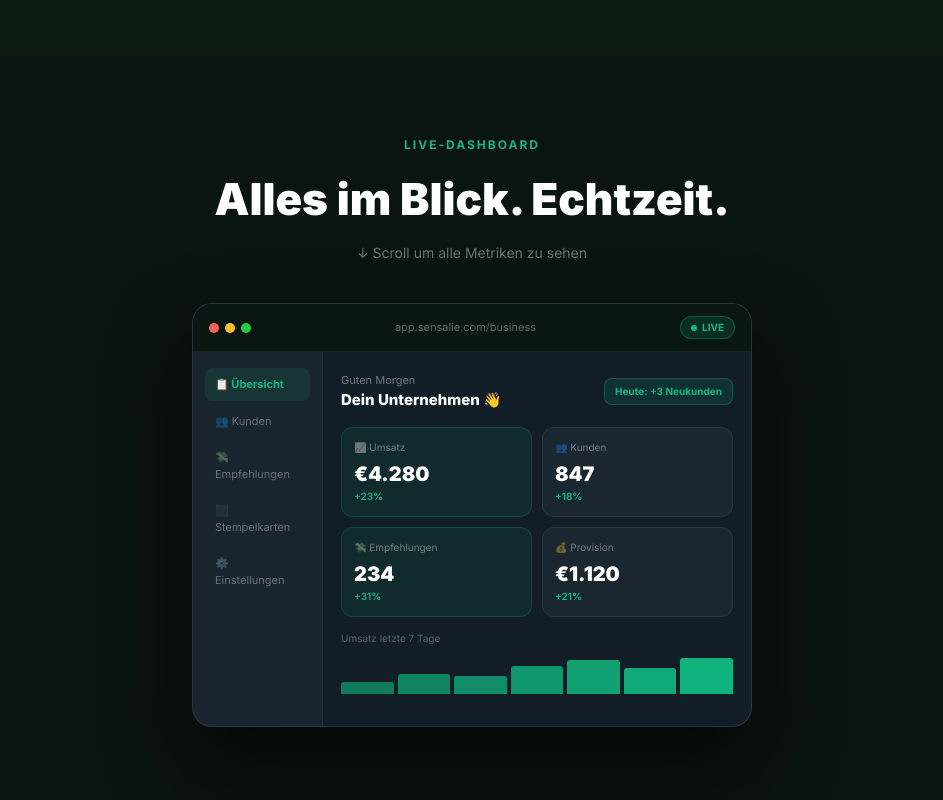
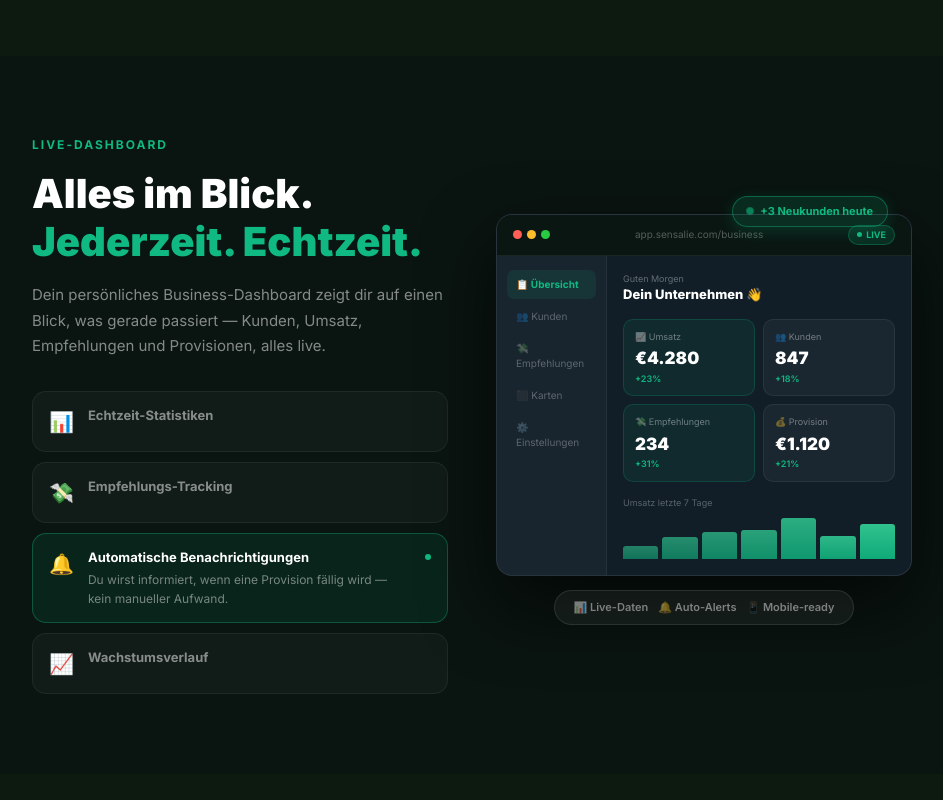
Before and after one commit to josiias/untitled-app, a React (Vite) app: page /for-business in a window 1280 px wide. Shown: the part 1320-2120 px from the top of the page, without its empty margins (168-1111 px from the left). Built offline with nearby package versions, Linux system fonts and the light colour scheme; no server answers.

Commit message:
File changes

```diff
--- a/src/pages/ForBusiness.jsx
+++ b/src/pages/ForBusiness.jsx
@@ -147,52 +147,205 @@ function StatsSection() {
 }
 
 // ── Dashboard Preview ──────────────────────────────────────────────────────────
-function DashboardPreview({ highlightText }) {
+const DASHBOARD_FEATURES = [
+  { icon: "📊", title: "Echtzeit-Statistiken", desc: "Sieh sofort, wie viele Kunden heute gestempelt haben — live, ohne Verzögerung." },
+  { icon: "💸", title: "Empfehlungs-Tracking", desc: "Verfolge jeden Kunden, der durch eine Empfehlung zu dir kam, und wie viel Provision ausgelöst wurde." },
+  { icon: "🔔", title: "Automatische Benachrichtigungen", desc: "Du wirst informiert, wenn eine Provision fällig wird — kein manueller Aufwand." },
+  { icon: "📈", title: "Wachstumsverlauf", desc: "Sieh auf einen Blick, wie sich Umsatz und Kundenzahl Woche für Woche entwickeln." },
+];
+
+function DashboardPreview() {
+  const [activeFeature, setActiveFeature] = useState(0);
+  const [visible, setVisible] = useState(false);
+  const [barHeights, setBarHeights] = useState([30,50,45,70,85,65,90]);
+  const ref = useRef(null);
+
+  useEffect(() => {
+    const obs = new IntersectionObserver(([e]) => { if (e.isIntersecting) setVisible(true); }, { threshold: 0.3 });
+    if (ref.current) obs.observe(ref.current);
+    return () => obs.disconnect();
+  }, []);
+
+  // Cycle through features
+  useEffect(() => {
+    const t = setInterval(() => setActiveFeature(i => (i + 1) % DASHBOARD_FEATURES.length), 3000);
+    return () => clearInterval(t);
+  }, []);
+
+  // Animate bars when visible
+  useEffect(() => {
+    if (!visible) return;
+    const t = setInterval(() => {
+      setBarHeights(prev => prev.map(h => {
+        const delta = (Math.random() - 0.5) * 20;
+        return Math.max(20, Math.min(95, h + delta));
+      }));
+    }, 2200);
+    return () => clearInterval(t);
+  }, [visible]);
+
+  const f = DASHBOARD_FEATURES[activeFeature];
+
   return (
-    <div style={{ background: "#111e28", borderRadius: 20, border: "1px solid rgba(255,255,255,0.1)", overflow: "hidden", boxShadow: "0 40px 80px rgba(0,0,0,0.6)", maxWidth: 560, margin: "0 auto" }}>
-      <div style={{ background: "#0a1612", padding: "12px 16px", display: "flex", alignItems: "center", gap: 12, borderBottom: "1px solid rgba(255,255,255,0.07)" }}>
-        <div style={{ display: "flex", gap: 6 }}>
-          {["#FF5F57","#FFBD2E","#28CA41"].map(c => <div key={c} style={{ width: 10, height: 10, borderRadius: "50%", background: c }} />)}
+    <div ref={ref} style={{ maxWidth: 880, margin: "0 auto" }}>
+      <div style={{
+        display: "grid", gridTemplateColumns: "1fr 1fr", gap: 48, alignItems: "center",
+      }}
+        className="dash-grid"
+      >
+        {/* Left: explanation text */}
+        <div>
+          <div style={{ fontSize: 12, fontWeight: 700, color: "#10B981", letterSpacing: 2, textTransform: "uppercase", marginBottom: 16 }}>LIVE-DASHBOARD</div>
+          <h2 style={{ fontSize: "clamp(26px,4vw,40px)", fontWeight: 900, margin: "0 0 16px", lineHeight: 1.2 }}>
+            Alles im Blick.<br /><span style={{ color: "#10B981" }}>Jederzeit. Echtzeit.</span>
+          </h2>
+          <p style={{ fontSize: 15, color: "rgba(255,255,255,0.5)", lineHeight: 1.7, margin: "0 0 32px" }}>
+            Dein persönliches Business-Dashboard zeigt dir auf einen Blick, was gerade passiert — Kunden, Umsatz, Empfehlungen und Provisionen, alles live.
+          </p>
+
+          {/* Feature tabs */}
+          <div style={{ display: "flex", flexDirection: "column", gap: 10 }}>
+            {DASHBOARD_FEATURES.map((feat, i) => {
+              const isActive = i === activeFeature;
+              return (
+                <div
+                  key={i}
+                  onClick={() => setActiveFeature(i)}
+                  style={{
+                    display: "flex", alignItems: "flex-start", gap: 14, padding: "14px 16px",
+                    borderRadius: 14, cursor: "pointer",
+                    background: isActive ? "rgba(16,185,129,0.1)" : "rgba(255,255,255,0.03)",
+                    border: isActive ? "1px solid rgba(16,185,129,0.35)" : "1px solid rgba(255,255,255,0.06)",
+                    transition: "all 0.35s ease",
+                  }}
+                >
+                  <span style={{ fontSize: 20, flexShrink: 0, marginTop: 1 }}>{feat.icon}</span>
+                  <div>
+                    <div style={{ fontSize: 13, fontWeight: 700, color: isActive ? "#fff" : "rgba(255,255,255,0.5)", marginBottom: isActive ? 4 : 0, transition: "color 0.3s" }}>{feat.title}</div>
+                    <div style={{
+                      fontSize: 12, color: "rgba(255,255,255,0.45)", lineHeight: 1.55,
+                      maxHeight: isActive ? 60 : 0, overflow: "hidden",
+                      transition: "max-height 0.4s ease",
+                    }}>{feat.desc}</div>
                   </div>
-        <div style={{ flex: 1, textAlign: "center", fontSize: 11, color: "rgba(255,255,255,0.35)" }}>app.sensalie.com/business</div>
-        <div style={{ display: "flex", alignItems: "center", gap: 5, background: "rgba(16,185,129,0.15)", border: "1px solid rgba(16,185,129,0.3)", borderRadius: 100, padding: "3px 10px" }}>
-          <div style={{ width: 6, height: 6, borderRadius: "50%", background: "#10B981" }} />
-          <span style={{ fontSize: 10, fontWeight: 700, color: "#10B981" }}>LIVE</span>
+                  {isActive && (
+                    <div style={{ marginLeft: "auto", width: 6, height: 6, borderRadius: "50%", background: "#10B981", flexShrink: 0, marginTop: 6 }} />
+                  )}
+                </div>
+              );
+            })}
           </div>
         </div>
+
+        {/* Right: laptop mockup */}
+        <div style={{
+          opacity: visible ? 1 : 0,
+          transform: visible ? "translateY(0) scale(1)" : "translateY(30px) scale(0.97)",
+          transition: "opacity 0.8s ease, transform 0.8s ease",
+          animation: visible ? "dashFloat 5s ease-in-out infinite" : "none",
+        }}>
+          {/* Floating notification badge */}
+          <div style={{
+            position: "relative", marginBottom: -12, zIndex: 2,
+            display: "flex", justifyContent: "flex-end", paddingRight: 24,
+            animation: visible ? "badgePop 0.5s 0.9s both" : "none",
+          }}>
+            <div style={{
+              background: "rgba(16,185,129,0.15)", border: "1px solid rgba(16,185,129,0.4)",
+              borderRadius: 100, padding: "6px 14px",
+              display: "flex", alignItems: "center", gap: 7,
+              fontSize: 11, fontWeight: 700, color: "#10B981",
+              boxShadow: "0 4px 16px rgba(16,185,129,0.2)",
+            }}>
+              <div style={{ width: 6, height: 6, borderRadius: "50%", background: "#10B981", animation: "liveDot 1.5s ease-in-out infinite" }} />
+              +3 Neukunden heute
+            </div>
+          </div>
+
+          {/* Browser window */}
+          <div style={{
+            background: "#111e28", borderRadius: 16, border: "1px solid rgba(255,255,255,0.1)",
+            overflow: "hidden", boxShadow: "0 30px 70px rgba(0,0,0,0.6)",
+          }}>
+            {/* Title bar */}
+            <div style={{ background: "#0a1612", padding: "10px 16px", display: "flex", alignItems: "center", gap: 10, borderBottom: "1px solid rgba(255,255,255,0.07)" }}>
+              <div style={{ display: "flex", gap: 5 }}>
+                {["#FF5F57","#FFBD2E","#28CA41"].map(c => <div key={c} style={{ width: 9, height: 9, borderRadius: "50%", background: c }} />)}
+              </div>
+              <div style={{ flex: 1, textAlign: "center", fontSize: 10, color: "rgba(255,255,255,0.3)" }}>app.sensalie.com/business</div>
+              <div style={{ display: "flex", alignItems: "center", gap: 4, background: "rgba(16,185,129,0.15)", border: "1px solid rgba(16,185,129,0.3)", borderRadius: 100, padding: "2px 8px" }}>
+                <div style={{ width: 5, height: 5, borderRadius: "50%", background: "#10B981" }} />
+                <span style={{ fontSize: 9, fontWeight: 700, color: "#10B981" }}>LIVE</span>
+              </div>
+            </div>
+
             <div style={{ display: "flex" }}>
-        <div style={{ width: 130, background: "rgba(255,255,255,0.03)", borderRight: "1px solid rgba(255,255,255,0.06)", padding: "16px 12px" }}>
-          {["📋 Übersicht", "👥 Kunden", "💸 Empfehlungen", "⬛ Stempelkarten", "⚙️ Einstellungen"].map((item, i) => (
-            <div key={i} style={{ padding: "8px 10px", borderRadius: 8, fontSize: 11, fontWeight: i === 0 ? 700 : 400, color: i === 0 ? "#10B981" : "rgba(255,255,255,0.35)", background: i === 0 ? "rgba(16,185,129,0.1)" : "transparent", marginBottom: 4 }}>{item}</div>
+              {/* Sidebar */}
+              <div style={{ width: 110, background: "rgba(255,255,255,0.03)", borderRight: "1px solid rgba(255,255,255,0.06)", padding: "14px 10px" }}>
+                {["📋 Übersicht", "👥 Kunden", "💸 Empfehlungen", "⬛ Karten", "⚙️ Einstellungen"].map((item, i) => (
+                  <div key={i} style={{ padding: "7px 9px", borderRadius: 7, fontSize: 10, fontWeight: i === 0 ? 700 : 400, color: i === 0 ? "#10B981" : "rgba(255,255,255,0.3)", background: i === 0 ? "rgba(16,185,129,0.1)" : "transparent", marginBottom: 3 }}>{item}</div>
                 ))}
               </div>
-        <div style={{ flex: 1, padding: "20px 18px" }}>
-          <div style={{ display: "flex", justifyContent: "space-between", alignItems: "center", marginBottom: 16 }}>
+
+              {/* Main content */}
+              <div style={{ flex: 1, padding: "16px 16px" }}>
+                <div style={{ display: "flex", justifyContent: "space-between", alignItems: "center", marginBottom: 14 }}>
                   <div>
-              <div style={{ fontSize: 11, color: "rgba(255,255,255,0.4)" }}>Guten Morgen</div>
-              <div style={{ fontSize: 15, fontWeight: 800, color: "#fff" }}>Dein Unternehmen 👋</div>
+                    <div style={{ fontSize: 9, color: "rgba(255,255,255,0.35)" }}>Guten Morgen</div>
+                    <div style={{ fontSize: 13, fontWeight: 800, color: "#fff" }}>Dein Unternehmen 👋</div>
                   </div>
-            <div style={{ background: "rgba(16,185,129,0.12)", border: "1px solid rgba(16,185,129,0.3)", borderRadius: 8, padding: "5px 10px", fontSize: 10, fontWeight: 700, color: "#10B981" }}>Heute: +3 Neukunden</div>
                 </div>
-          <div style={{ display: "grid", gridTemplateColumns: "1fr 1fr", gap: 10, marginBottom: 14 }}>
+
+                <div style={{ display: "grid", gridTemplateColumns: "1fr 1fr", gap: 8, marginBottom: 14 }}>
                   {[
-              { icon: "📈", label: "Umsatz", value: "€4.280", change: "+23%", highlight: true },
-              { icon: "👥", label: "Kunden", value: "847", change: "+18%" },
-              { icon: "💸", label: "Empfehlungen", value: "234", change: "+31%", highlight: true },
-              { icon: "💰", label: "Provision", value: "€1.120", change: "+21%" },
+                    { icon: "📈", label: "Umsatz", value: "€4.280", change: "+23%", hi: true },
+                    { icon: "👥", label: "Kunden", value: "847", change: "+18%", hi: false },
+                    { icon: "💸", label: "Empfehlungen", value: "234", change: "+31%", hi: true },
+                    { icon: "💰", label: "Provision", value: "€1.120", change: "+21%", hi: false },
                   ].map((s, i) => (
-              <div key={i} style={{ background: s.highlight ? "rgba(16,185,129,0.08)" : "rgba(255,255,255,0.04)", border: `1px solid ${s.highlight ? "rgba(16,185,129,0.2)" : "rgba(255,255,255,0.07)"}`, borderRadius: 12, padding: 12 }}>
-                <div style={{ fontSize: 10, color: "rgba(255,255,255,0.4)", marginBottom: 4 }}>{s.icon} {s.label}</div>
-                <div style={{ fontSize: 20, fontWeight: 900, color: "#fff" }}>{s.value}</div>
-                <div style={{ fontSize: 10, color: "#10B981", fontWeight: 600 }}>{s.change}</div>
+                    <div key={i} style={{
+                      background: s.hi ? "rgba(16,185,129,0.08)" : "rgba(255,255,255,0.04)",
+                      border: `1px solid ${s.hi ? "rgba(16,185,129,0.2)" : "rgba(255,255,255,0.07)"}`,
+                      borderRadius: 10, padding: "10px 11px",
+                      animation: visible ? `featureSlideIn 0.4s ease ${0.5 + i * 0.1}s both` : "none",
+                    }}>
+                      <div style={{ fontSize: 9, color: "rgba(255,255,255,0.4)", marginBottom: 3 }}>{s.icon} {s.label}</div>
+                      <div style={{ fontSize: 17, fontWeight: 900, color: "#fff" }}>{s.value}</div>
+                      <div style={{ fontSize: 9, color: "#10B981", fontWeight: 600 }}>{s.change}</div>
                     </div>
                   ))}
                 </div>
-          <div style={{ fontSize: 10, color: "rgba(255,255,255,0.3)", marginBottom: 8 }}>Umsatz letzte 7 Tage</div>
-          <div style={{ display: "flex", gap: 4, alignItems: "flex-end", height: 40, marginBottom: 12 }}>
-            {[30,50,45,70,85,65,90].map((h, i) => (
-              <div key={i} style={{ flex: 1, background: "#10B981", borderRadius: "3px 3px 0 0", height: `${h}%`, opacity: 0.6 + i * 0.06 }} />
+
+                {/* Animated bar chart */}
+                <div style={{ fontSize: 9, color: "rgba(255,255,255,0.3)", marginBottom: 6 }}>Umsatz letzte 7 Tage</div>
+                <div style={{ display: "flex", gap: 4, alignItems: "flex-end", height: 44 }}>
+                  {barHeights.map((h, i) => (
+                    <div key={i} style={{
+                      flex: 1, background: `linear-gradient(to top, #10B981, #34D399)`,
+                      borderRadius: "3px 3px 0 0", height: `${h}%`,
+                      opacity: 0.55 + i * 0.06,
+                      transition: "height 1.8s cubic-bezier(0.34,1.56,0.64,1)",
+                    }} />
                   ))}
+                </div>
+              </div>
+            </div>
+          </div>
+
+          {/* Bottom floating pill */}
+          <div style={{
+            display: "flex", justifyContent: "center", marginTop: 14,
+            animation: visible ? "badgePop 0.5s 1.2s both" : "none",
+          }}>
+            <div style={{
+              background: "rgba(255,255,255,0.05)", border: "1px solid rgba(255,255,255,0.1)",
+              borderRadius: 100, padding: "8px 18px",
+              display: "flex", alignItems: "center", gap: 10, fontSize: 11,
+            }}>
+              {["📊 Live-Daten", "🔔 Auto-Alerts", "📱 Mobile-ready"].map((t, i) => (
+                <span key={i} style={{ color: "rgba(255,255,255,0.45)", fontWeight: 600 }}>{t}</span>
+              ))}
+            </div>
           </div>
         </div>
       </div>
@@ -413,9 +566,22 @@ export default function ForBusiness() {
           from { opacity: 0; transform: translateX(-14px); }
           to { opacity: 1; transform: translateX(0); }
         }
+        @keyframes dashFloat {
+          0%, 100% { transform: translateY(0px); }
+          50% { transform: translateY(-8px); }
+        }
+        @keyframes badgePop {
+          from { opacity: 0; transform: scale(0.8) translateY(8px); }
+          to { opacity: 1; transform: scale(1) translateY(0); }
+        }
+        @keyframes liveDot {
+          0%, 100% { opacity: 1; transform: scale(1); }
+          50% { opacity: 0.4; transform: scale(1.4); }
+        }
         @media(max-width:640px){
           .biz-plans-grid { grid-template-columns: 1fr !important; }
           .biz-hero-btns { flex-direction: column !important; align-items: center !important; }
+          .dash-grid { grid-template-columns: 1fr !important; }
         }
       `}</style>
 
@@ -459,14 +625,7 @@ export default function ForBusiness() {
 
       {/* Live Dashboard */}
       <div style={{ padding: "80px 24px", background: "#0a1410" }}>
-        <div style={{ maxWidth: 900, margin: "0 auto" }}>
-          <div style={{ textAlign: "center", marginBottom: 40 }}>
-            <div style={{ fontSize: 12, fontWeight: 700, color: "#10B981", letterSpacing: 2, textTransform: "uppercase", marginBottom: 12 }}>LIVE-DASHBOARD</div>
-            <h2 style={{ fontSize: "clamp(28px,5vw,44px)", fontWeight: 900, margin: "0 0 10px" }}>Alles im Blick. Echtzeit.</h2>
-            <div style={{ color: "rgba(255,255,255,0.4)", fontSize: 14 }}>↓ Scroll um alle Metriken zu sehen</div>
-          </div>
-          <DashboardPreview highlightText={dashHighlight === 0} />
-        </div>
+        <DashboardPreview />
       </div>
 
       {/* 6 Steps with slide-in */}
```
Lines whose indentation alone changed are shown as unchanged.
